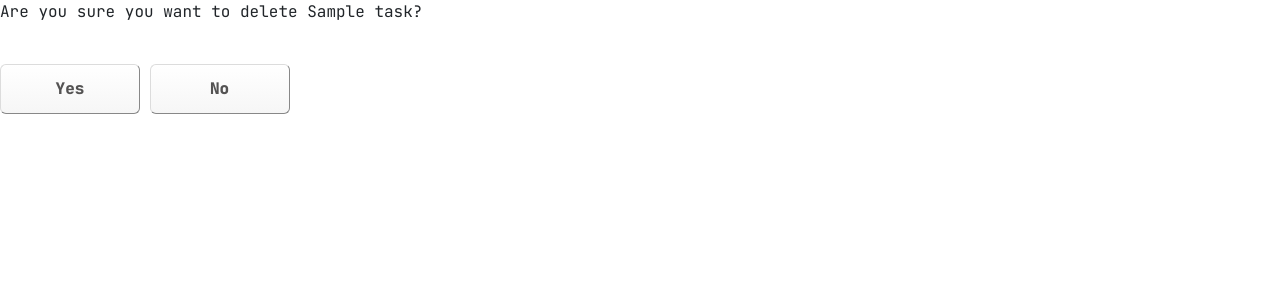
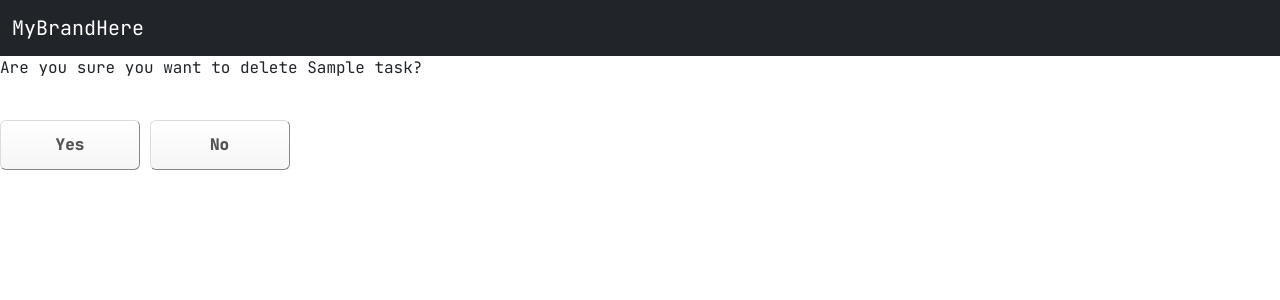
Before and after one commit to lyli127/flask-app, a Flask app: page /task/delete/1 in a window 1280 px wide. Shown: the top 300 px of the page. Run offline with Flask 3, Linux system fonts and the light colour scheme; the visitor is signed in with stand-in values (Sample User, id 1); a database or web service that is not in the repository returns one stand-in record (values such as "Sample title"); some libraries are stand-ins or nearby versions.

Commit message:
add nav bar

```diff
--- a/templates/delete.html
+++ b/templates/delete.html
@@ -7,6 +7,13 @@
 {% endblock %}
 
 {% block content %}
+<nav class="navbar navbar-dark bg-dark">
+    <!-- Navbar content -->
+    <div class="container-fluid">
+        <a class="navbar-brand" href="#">MyBrandHere</a>
+    </div>
+
+</nav>
 
 <p>Are you sure you want to delete {{ item["item"] }}?</p>
 <form>
```
